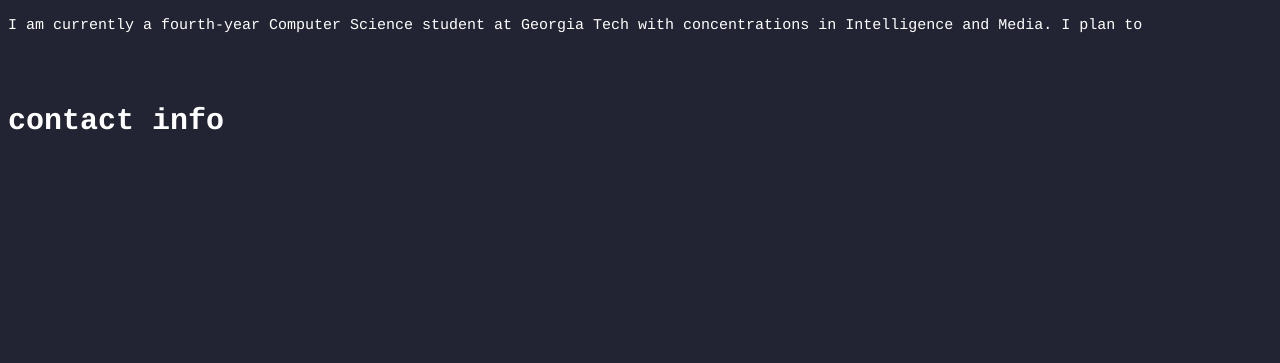
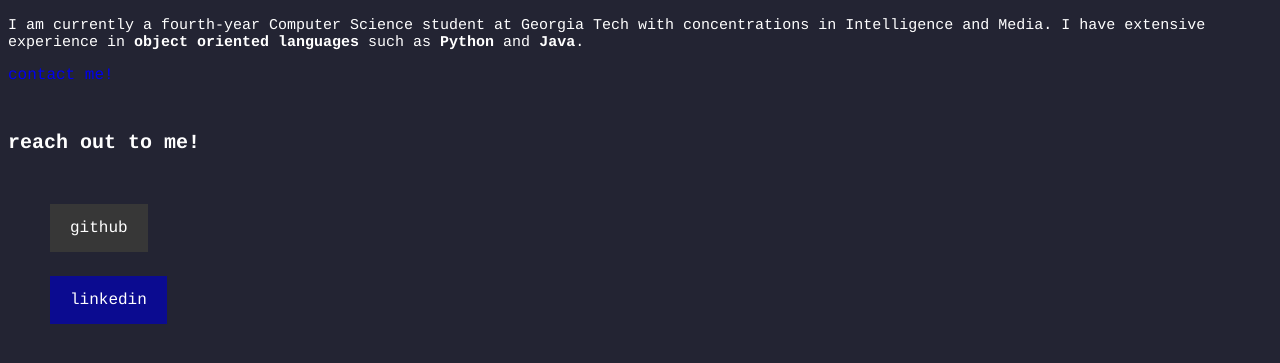
Before and after one commit to nathan-tieu/nathan-tieu.github.io, a plain HTML site: page index.html in a window 1280 px wide. Shown: the part 57-420 px from the top of the page. Drawn offline with Linux system fonts and the light colour scheme.

Commit message:
update index.html

```diff
--- /dev/null
+++ b/css/style.css
@@ -0,0 +1,25 @@
+body {
+    background-color: rgb(35, 36, 51);
+    color: white;
+    font-family: 'Courier', Courier, monospace;
+}
+
+h1,
+h2,
+h3,
+h4,
+h5 {
+    font-size: 30px;
+}
+
+h6 {
+    font-size: 20px;
+}
+
+p {
+    font-size: 15px;
+}
+
+.green-text {
+    color: rgb(51, 186, 150);
+}
--- a/index.html
+++ b/index.html
@@ -4,6 +4,8 @@
         <meta charset="utf-8">
         <title>nathan tieu</title>
         <meta name="description" content="nathan's portfolio website">
+        <!-- <link rel="stylesheet" href="css/style.css"> -->
+
         <style>
             body {
                 background-color: rgb(35, 36, 51);
@@ -15,29 +17,70 @@
             h2,
             h3,
             h4,
-            h5,
+            h5 {
+                font-size: 30px;
+            }
+
             h6 {
-                font-size: 30px;
+                font-size: 20px;
             }
 
             p {
                 font-size: 15px;
             }
 
+            .button {
+                font-family: 'Courier', Courier, monospace;
+                border: none;
+                padding: 15px 20px;
+                text-align: center;
+                text-decoration: none;
+                display: inline-block;
+                font-size: 16px;
+                margin: 4px 2px;
+                cursor: pointer;
+                /* width: 150px; */
+            }
+
+            .linkedinbtn {
+                background-color: rgb(11, 11, 144);
+            }
+
+            .githubbtn {
+                background-color: rgb(55, 55, 55);
+            }
+
+            .white-text {
+                color:white;
+            }
+
             .green-text {
                 color: rgb(51, 186, 150);
             }
 
+            .no-underline {
+                text-decoration: none;
+            }
         </style>
+
     </head>
 
     <body>
-        <!--header-->
+        <!-- header -->
         <h1>hi! i'm <span class="green-text">nathan tieu</span></h1>
-        <p>I am currently a fourth-year Computer Science student at Georgia Tech with concentrations in Intelligence and Media. I plan to </p>
+        <p>I am currently a fourth-year Computer Science student at Georgia Tech with concentrations in Intelligence and Media. I have extensive experience in <b>object oriented languages</b> such as <b>Python</b> and <b>Java</b>.</p>
+        <a class="no-underline" href="#contact">contact me!</a>
 
 
-        <h6>contact info</h6>
+
+        <!-- contact info -->
+        <h6 id="contact">reach out to me!</h6>
+        <ul>
+            <button class="button githubbtn"><a class="white-text no-underline" target="_blank" href="https://github.com/nathan-tieu" >github</a></button></li>
+        </ul>
+        <ul>
+            <button class="button linkedinbtn"><a class="white-text no-underline" target="_blank" href="https://www.linkedin.com/in/nathan-tieu/" >linkedin</a></button>
+        </ul>
 
     </body>
 </html>
```
